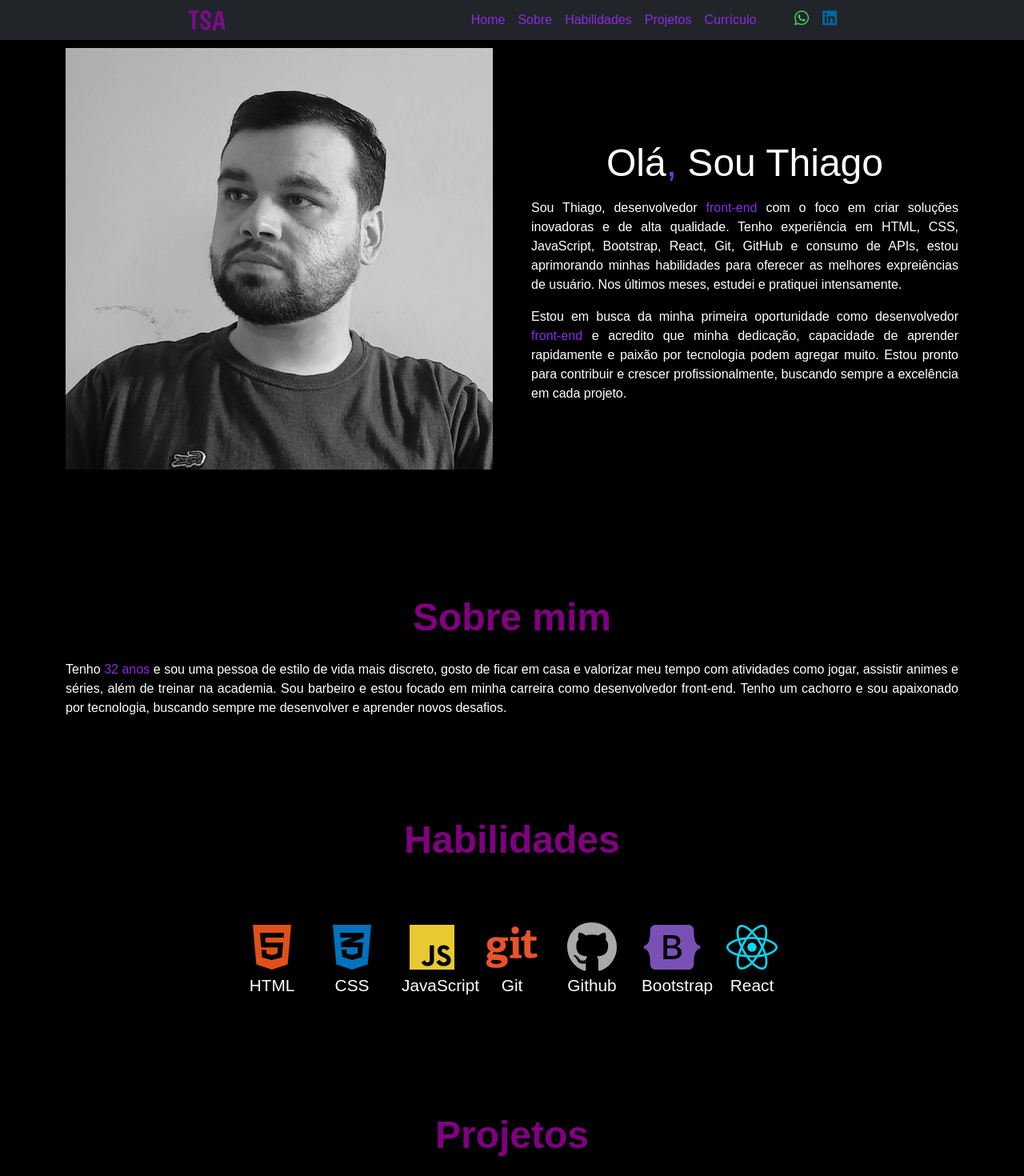
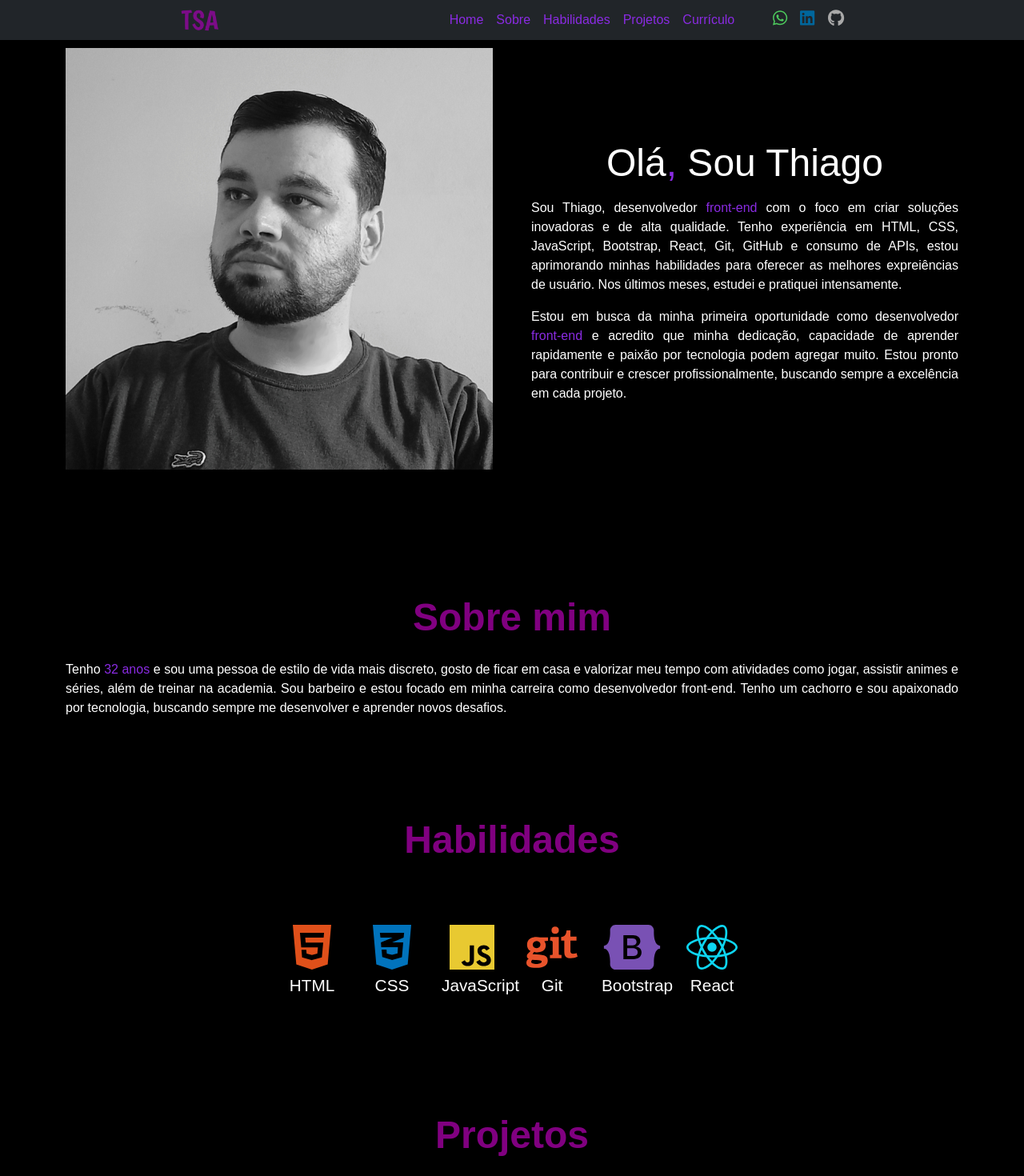
Before and after one commit to ThiagoAndrade92/portifolio, a React (Vite) app: page / in a window 1280 px wide. Shown: the top 1470 px of the page at 80% size. Built offline with nearby package versions, Linux system fonts and the light colour scheme.

Commit message:
Adicionado link do github

```diff
--- a/src/components/Habilidades/index.jsx
+++ b/src/components/Habilidades/index.jsx
@@ -7,7 +7,6 @@ import { faCss3Alt } from '@fortawesome/free-brands-svg-icons';
 import { faHtml5 } from '@fortawesome/free-brands-svg-icons';
 import { faJs } from '@fortawesome/free-brands-svg-icons';
 import { faGit } from '@fortawesome/free-brands-svg-icons';
-import { faGithub } from '@fortawesome/free-brands-svg-icons';
 import { faBootstrap } from '@fortawesome/free-brands-svg-icons';
 import { faReact } from '@fortawesome/free-brands-svg-icons';
 
@@ -40,11 +39,6 @@ export const Habilidades = () => {
             </div>{/* git */}
 
             <div className={`${styles.skill} col-lg-3 col-md-6 col-12`}>
-              <FontAwesomeIcon icon={faGithub} className={styles.awesome} />
-              <div className={styles.nome_skill}>Github</div>
-            </div>{/* github */}
-
-            <div className={`${styles.skill} col-lg-3 col-md-6 col-12`}>
               <FontAwesomeIcon icon={faBootstrap} className={styles.awesome} />
               <div className={styles.nome_skill}>Bootstrap</div>
             </div>{/* Bootstrap */}
--- a/src/components/Habilidades/styles.module.css
+++ b/src/components/Habilidades/styles.module.css
@@ -41,15 +41,10 @@ color: #E8532B;
 
 .skill:nth-child(5) .awesome,
 .skill:nth-child(5) .nome-skill {
-color: darkgray;
+color: #7951B4;
 }
 
 .skill:nth-child(6) .awesome,
 .skill:nth-child(6) .nome-skill {
-color: #7951B4;
-}
-
-.skill:nth-child(7) .awesome,
-.skill:nth-child(7) .nome-skill {
 color: rgb(13, 213, 241);
 }
--- a/src/components/Header/index.jsx
+++ b/src/components/Header/index.jsx
@@ -11,6 +11,7 @@ import Logo from '../../assets/imagens/logo.png';
 import { FontAwesomeIcon } from "@fortawesome/react-fontawesome";
 import { faWhatsapp } from "@fortawesome/free-brands-svg-icons";
 import { faLinkedin } from "@fortawesome/free-brands-svg-icons";
+import { faGithub } from '@fortawesome/free-brands-svg-icons';
 
 
 export const Header = () => {
@@ -41,8 +42,12 @@ export const Header = () => {
               <FontAwesomeIcon icon={faWhatsapp} className={style.icone}/>
             </a>
 
-            <a href="https://www.linkedin.com/in/thiago-silva-5581a41a2/" target="_blank" className={`${style.media}`}>
+            <a href="https://www.linkedin.com/in/thiago-silva-5581a41a2/" target="_blank" className={`${style.media} me-3`}>
               <FontAwesomeIcon icon={faLinkedin} className={style.icone} />
+            </a>
+
+            <a href="https://github.com/ThiagoAndrade92/" target="_blank" className={`${style.media}`}>
+              <FontAwesomeIcon icon={faGithub} className={style.icone} />
             </a>
 
           </div>{/* contatos */}
@@ -68,8 +73,12 @@ export const Header = () => {
               <FontAwesomeIcon icon={faWhatsapp} className={style.icone}/>
             </a>
 
-            <a href="https://www.linkedin.com/in/thiago-silva-5581a41a2/" target="_blank" className={`${style.media}`}>
+            <a href="https://www.linkedin.com/in/thiago-silva-5581a41a2/" target="_blank" className={`${style.media} me-3`}>
               <FontAwesomeIcon icon={faLinkedin} className={style.icone} />
+            </a>
+
+            <a href="https://github.com/ThiagoAndrade92" target="_blank" className={`${style.media}`}>
+              <FontAwesomeIcon icon={faGithub} className={style.icone} />
             </a>
 
           </div>{/* contatos */}
--- a/src/components/Header/styles.module.css
+++ b/src/components/Header/styles.module.css
@@ -47,12 +47,20 @@
     color: #00669c;
 }
 
+.media:nth-child(3) .icone {
+color: darkgray;
+}
+
 .media:nth-child(1) .icone:hover {
     color: #5efa73;
 }
 
 .media:nth-child(2) .icone:hover {
     color: #0287ce;
+}
+
+.media:nth-child(3) .icone:hover {
+color: gray;
 }
 
 .menu {
```
